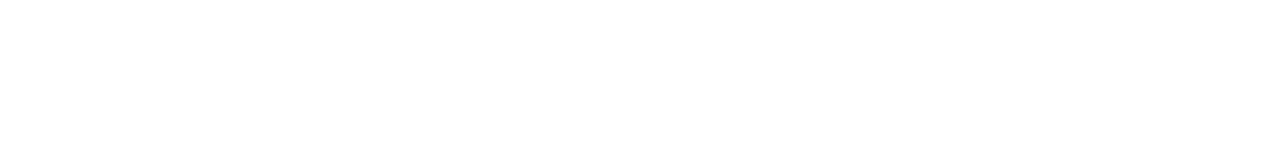
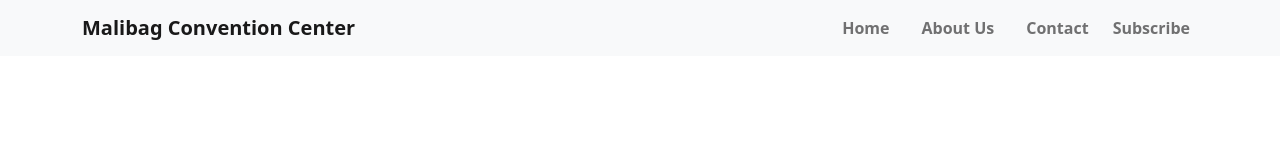
Before and after one commit to jicumollick/convention-center-bootstrap, a plain HTML site: page index.html in a window 1280 px wide. Drawn offline with nearby package versions, Linux system fonts and the light colour scheme.

Commit message:
navbar added

```diff
--- /dev/null
+++ b/css/style.css
@@ -0,0 +1,6 @@
+/* google font  */
+@import url("https://fonts.googleapis.com/css2?family=Poppins:wght@400;500;600;700&display=swap");
+
+body {
+  font-family: "Poppins", sans-serif;
+}
--- a/index.html
+++ b/index.html
@@ -5,16 +5,52 @@
     <meta http-equiv="X-UA-Compatible" content="IE=edge">
     <meta name="viewport" content="width=device-width, initial-scale=1.0">
     <title>Convention center</title>
+
+    <!-- Bootstrap css  -->
+    <link href="https://cdn.jsdelivr.net/npm/bootstrap@5.0.2/dist/css/bootstrap.min.css" rel="stylesheet" integrity="sha384-EVSTQN3/azprG1Anm3QDgpJLIm9Nao0Yz1ztcQTwFspd3yD65VohhpuuCOmLASjC" crossorigin="anonymous">
 </head>
 <body>
 
     <!-- header section started  -->
-    <header></header>
+    <header>
+        <!-- navbar section started  -->
+        <section>
+            <nav class="navbar navbar-expand-lg navbar-light bg-light">
+                <div class="container">
+                  <a class="navbar-brand fw-bold" href="#">Malibag Convention Center</a>
+                  <button class="navbar-toggler" type="button" data-bs-toggle="collapse" data-bs-target="#navbarSupportedContent" aria-controls="navbarSupportedContent" aria-expanded="false" aria-label="Toggle navigation">
+                    <span class="navbar-toggler-icon"></span>
+                  </button>
+                  <div class="collapse navbar-collapse" id="navbarSupportedContent">
+                    <ul class="navbar-nav ms-auto mb-2 mb-lg-0 ">
+                      <li class="nav-item px-2" >
+                        <a class="nav-link fw-bold " aria-current="page" href="#index.html">Home</a>
+                      </li>
+                      <li class="nav-item px-2">
+                        <a class="nav-link fw-bold" aria-current="page" href="#about">About Us</a>
+                      </li>
+                      <li class="nav-item px-2">
+                        <a class="nav-link fw-bold" aria-current="page" href="#contact">Contact</a>
+                      </li>
+                      <li class="nav-item">
+                        <a class="nav-link fw-bold" aria-current="page" href="#subscribe">Subscribe</a>
+                      </li>
+                    </ul>
+
+                  </div>
+                </div>
+              </nav>
+
+        </section>
+    </header>
 
     <!-- main section started  -->
     <main></main>
 
     <!-- footer section started  -->
     <footer></footer>
+
+    <!-- bootstrap js  -->
+    <script src="https://cdn.jsdelivr.net/npm/bootstrap@5.0.2/dist/js/bootstrap.bundle.min.js" integrity="sha384-MrcW6ZMFYlzcLA8Nl+NtUVF0sA7MsXsP1UyJoMp4YLEuNSfAP+JcXn/tWtIaxVXM" crossorigin="anonymous"></script>
 </body>
 </html>
```
